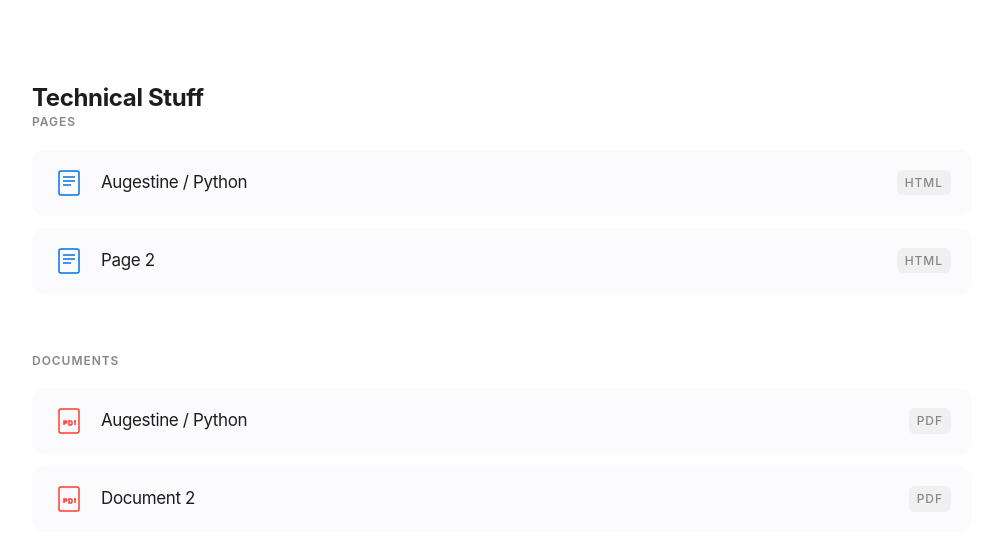
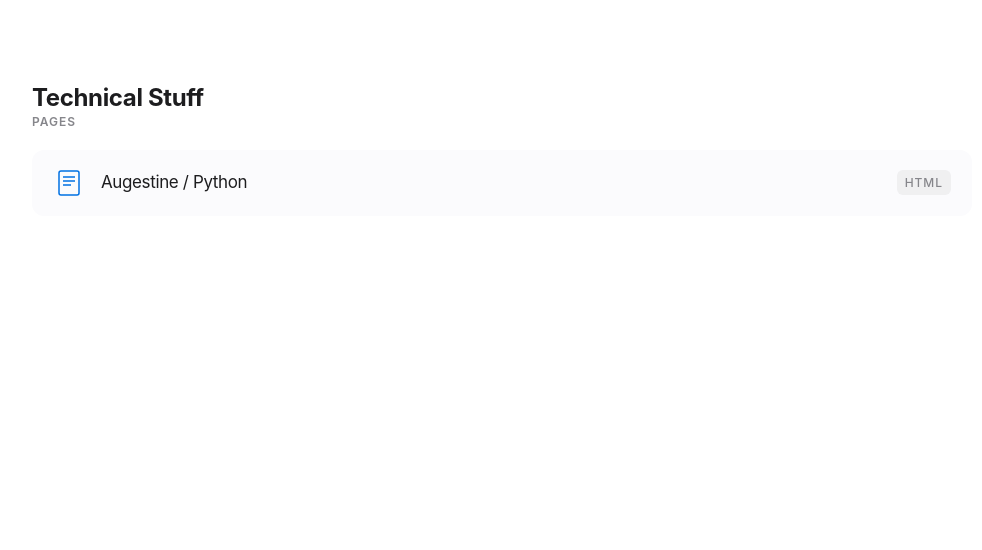
Before and after one commit to fivetwentythree/technical-tufts, a plain HTML site: page index.html in a window 1280 px wide. Shown: the whole page, without its empty margins (138-1120 px from the left). Drawn offline with Linux system fonts and the light colour scheme.

Commit message:
some good house keeping

```diff
--- a/index.html
+++ b/index.html
@@ -196,48 +196,11 @@
                     <span class="file-type">HTML</span>
                 </a>
 
-                <a href="page2.html" class="file-link">
-                    <svg class="file-icon" viewBox="0 0 32 32" fill="none">
-                        <rect x="6" y="4" width="20" height="24" rx="2" stroke="#0071e3" stroke-width="1.5"/>
-                        <line x1="10" y1="10" x2="22" y2="10" stroke="#0071e3" stroke-width="1.5"/>
-                        <line x1="10" y1="14" x2="22" y2="14" stroke="#0071e3" stroke-width="1.5"/>
-                        <line x1="10" y1="18" x2="18" y2="18" stroke="#0071e3" stroke-width="1.5"/>
-                    </svg>
-                    <span class="file-name">Page 2</span>
-                    <span class="file-type">HTML</span>
-                </a>
-
                 <!-- Add more HTML files here -->
             </div>
         </div>
 
-        <div class="section">
-            <div class="section-title">Documents</div>
-            <div class="file-grid">
-                <a href="test-1.pdf" class="file-link">
-                    <svg class="file-icon" viewBox="0 0 32 32" fill="none">
-                        <rect x="6" y="4" width="20" height="24" rx="2" stroke="#ff3b30" stroke-width="1.5"/>
-                        <path d="M11 20V16H13C13.5 16 14 16.5 14 17C14 17.5 13.5 18 13 18H11" stroke="#ff3b30" stroke-width="1.5"/>
-                        <path d="M16 16H18C18.5 16 19 16.5 19 17V19C19 19.5 18.5 20 18 20H16V16Z" stroke="#ff3b30" stroke-width="1.5"/>
-                        <path d="M21 16H23M22 16V20" stroke="#ff3b30" stroke-width="1.5"/>
-                    </svg>
-                    <span class="file-name">Augestine / Python</span>
-                    <span class="file-type">PDF</span>
-                </a>
 
-                <a href="document2.pdf" class="file-link">
-                    <svg class="file-icon" viewBox="0 0 32 32" fill="none">
-                        <rect x="6" y="4" width="20" height="24" rx="2" stroke="#ff3b30" stroke-width="1.5"/>
-                        <path d="M11 20V16H13C13.5 16 14 16.5 14 17C14 17.5 13.5 18 13 18H11" stroke="#ff3b30" stroke-width="1.5"/>
-                        <path d="M16 16H18C18.5 16 19 16.5 19 17V19C19 19.5 18.5 20 18 20H16V16Z" stroke="#ff3b30" stroke-width="1.5"/>
-                        <path d="M21 16H23M22 16V20" stroke="#ff3b30" stroke-width="1.5"/>
-                    </svg>
-                    <span class="file-name">Document 2</span>
-                    <span class="file-type">PDF</span>
-                </a>
-
-                <!-- Add more PDF files here -->
-            </div>
         </div>
     </div>
 </body>
```
